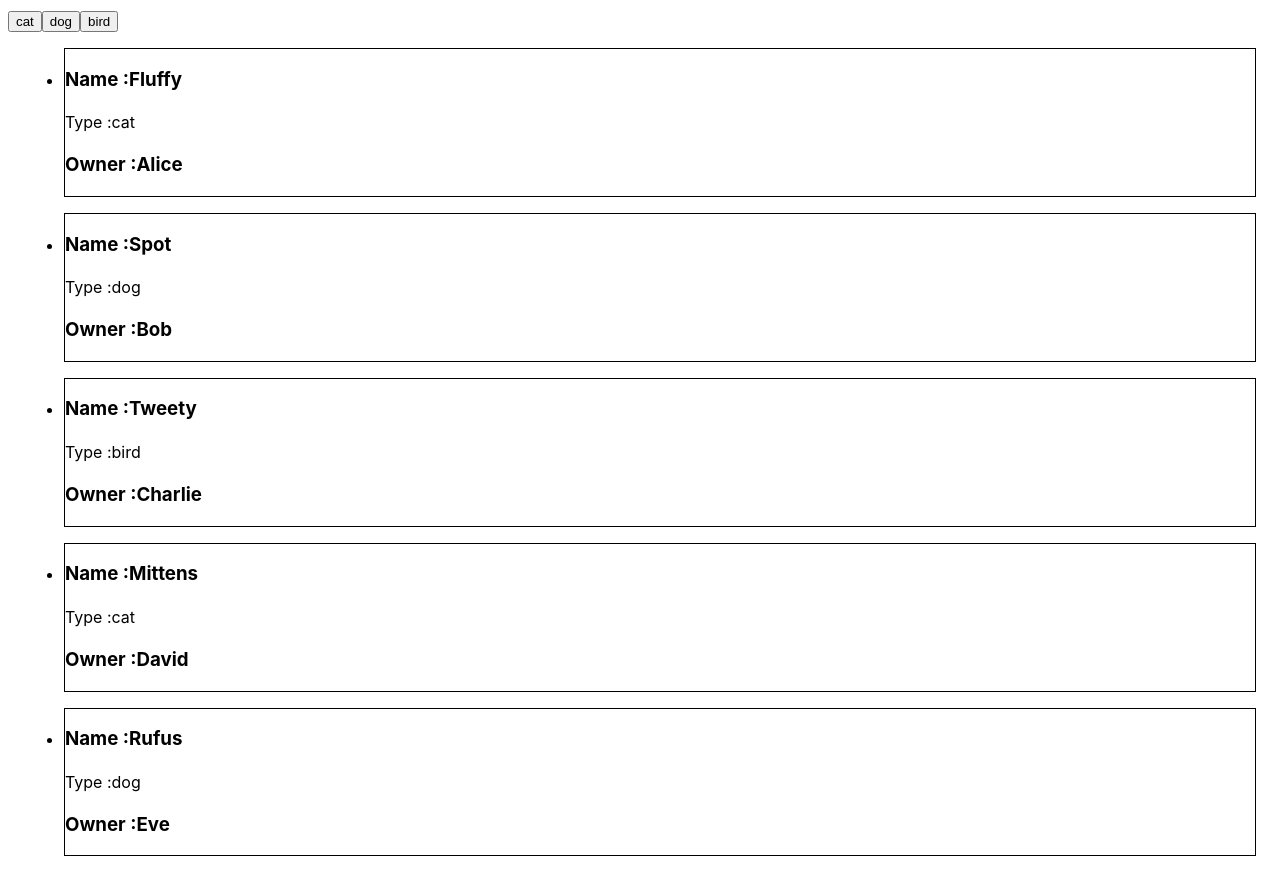
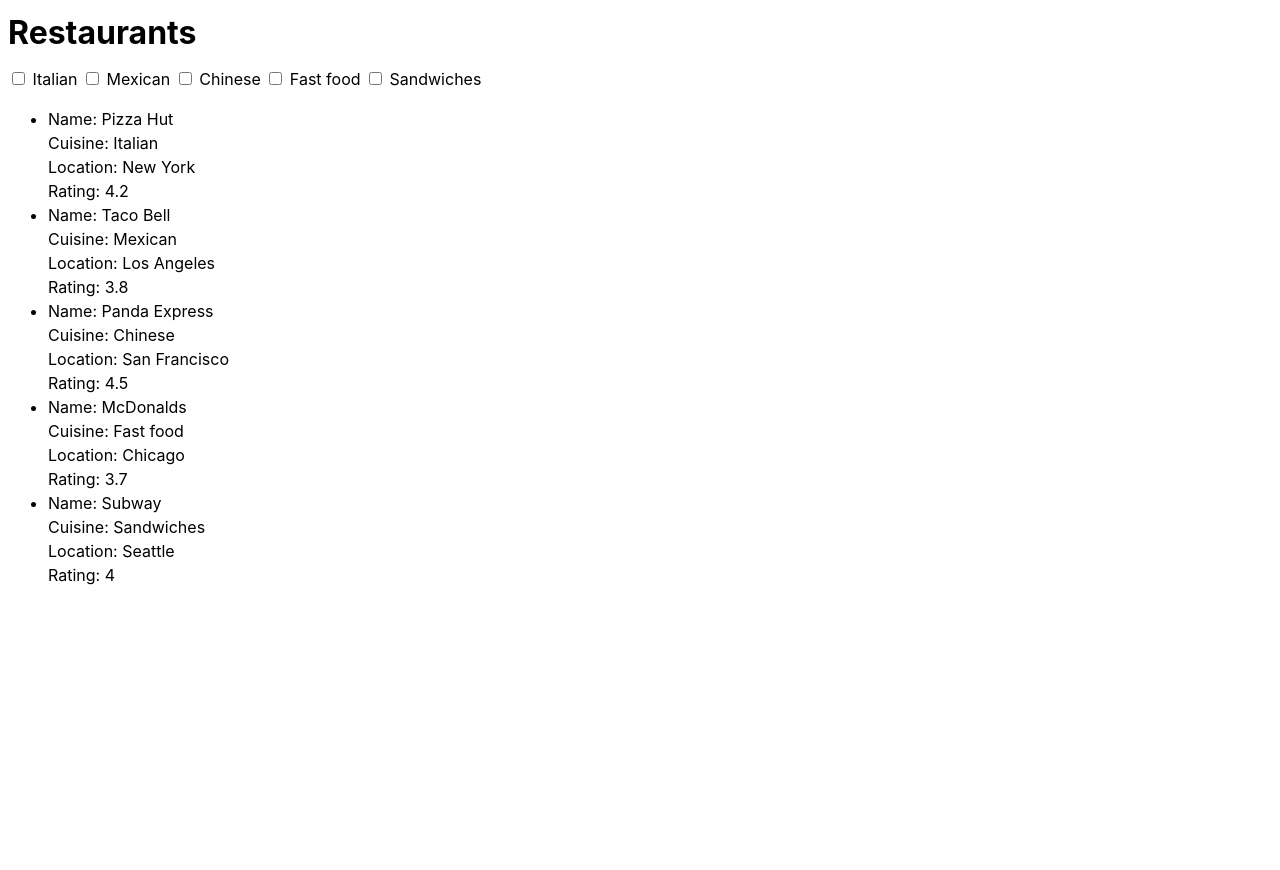
Before and after one commit to Lokeshkhati/ES6-Practice, a React (Vite) app in the folder Filters/: page / in a window 1280 px wide. After the commit the page ends 800 px from the top, so only its background shows below. Built offline with nearby package versions, Linux system fonts and the light colour scheme.

Commit message:
add checkbox filter to restaurants data

```diff
--- a/Filters/src/App.jsx
+++ b/Filters/src/App.jsx
@@ -9,8 +9,8 @@ import {
 function App() {
   return (
     <div className="App">
-      <ButtonFilter />
-      {/* <CheckboxFilter /> */}
+      {/* <ButtonFilter /> */}
+      <CheckboxFilter />
       {/* <RadioFilter />  */}
       {/* <SearchFilter /> */}
     </div>
--- a/Filters/src/components/CheckboxFilter/CheckboxFilter.jsx
+++ b/Filters/src/components/CheckboxFilter/CheckboxFilter.jsx
@@ -1,4 +1,10 @@
+import RestaurantsList from "./RestaurantsList";
+
 const CheckboxFilter = () => {
-  return <div>CheckboxFilter</div>;
+  return (
+    <div>
+      <RestaurantsList />
+    </div>
+  );
 };
 export default CheckboxFilter;
--- /dev/null
+++ b/Filters/src/components/CheckboxFilter/RestaurantsList.jsx
@@ -0,0 +1,51 @@
+import { Fragment, useState } from "react";
+import { restaurants, cuisines } from "../../data/restaurantsData";
+
+const RestaurantsList = () => {
+  const [selectedCuisines, setSelectedCuisines] = useState([]);
+
+  const checkboxHandler = (event) => {
+    const { value, checked } = event.target;
+    checked
+      ? setSelectedCuisines([...selectedCuisines, value])
+      : setSelectedCuisines(
+          selectedCuisines.filter((cuisine) => cuisine !== value)
+        );
+  };
+
+  const filteredRestaurants =
+    selectedCuisines.length > 0
+      ? restaurants.filter(({ cuisine }) => selectedCuisines.includes(cuisine))
+      : restaurants;
+
+      console.log(selectedCuisines);
+  return (
+    <div>
+      <h1>Restaurants</h1>
+      <div>
+        {cuisines.map((cuisine) => (
+          <Fragment key={cuisine}>
+            <input
+              id={cuisine}
+              type="checkbox"
+              value={cuisine}
+              onChange={checkboxHandler}
+            />
+            <label htmlFor={cuisine}> {cuisine} </label>
+          </Fragment>
+        ))}
+      </div>
+      <ul>
+        {filteredRestaurants.map((restaurant) => (
+          <li key={restaurant.name}>
+            <div>Name: {restaurant.name}</div>
+            <div>Cuisine: {restaurant.cuisine}</div>
+            <div>Location: {restaurant.location}</div>
+            <div>Rating: {restaurant.rating}</div>
+          </li>
+        ))}
+      </ul>
+    </div>
+  );
+};
+export default RestaurantsList;
--- /dev/null
+++ b/Filters/src/data/restaurantsData.js
@@ -0,0 +1,9 @@
+export const restaurants = [
+    { name: 'Pizza Hut', cuisine: 'Italian', location: 'New York', rating: 4.2 },
+    { name: 'Taco Bell', cuisine: 'Mexican', location: 'Los Angeles', rating: 3.8 },
+    { name: 'Panda Express', cuisine: 'Chinese', location: 'San Francisco', rating: 4.5 },
+    { name: 'McDonalds', cuisine: 'Fast food', location: 'Chicago', rating: 3.7 },
+    { name: 'Subway', cuisine: 'Sandwiches', location: 'Seattle', rating: 4.0 },
+];
+
+export const cuisines= ["Italian", "Mexican", "Chinese", "Fast food", "Sandwiches"]
```
